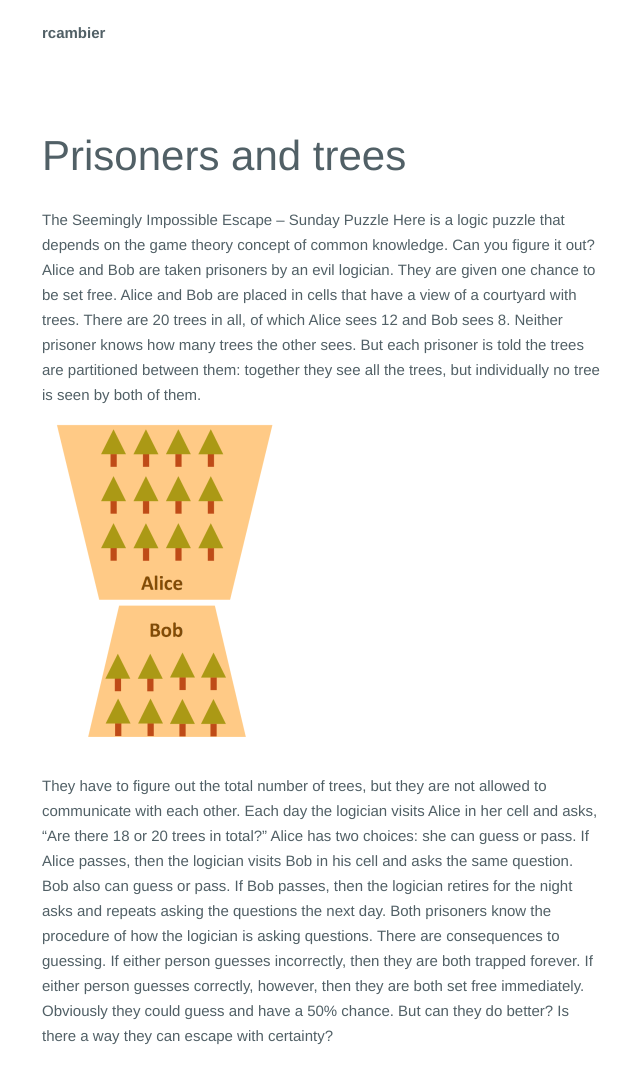
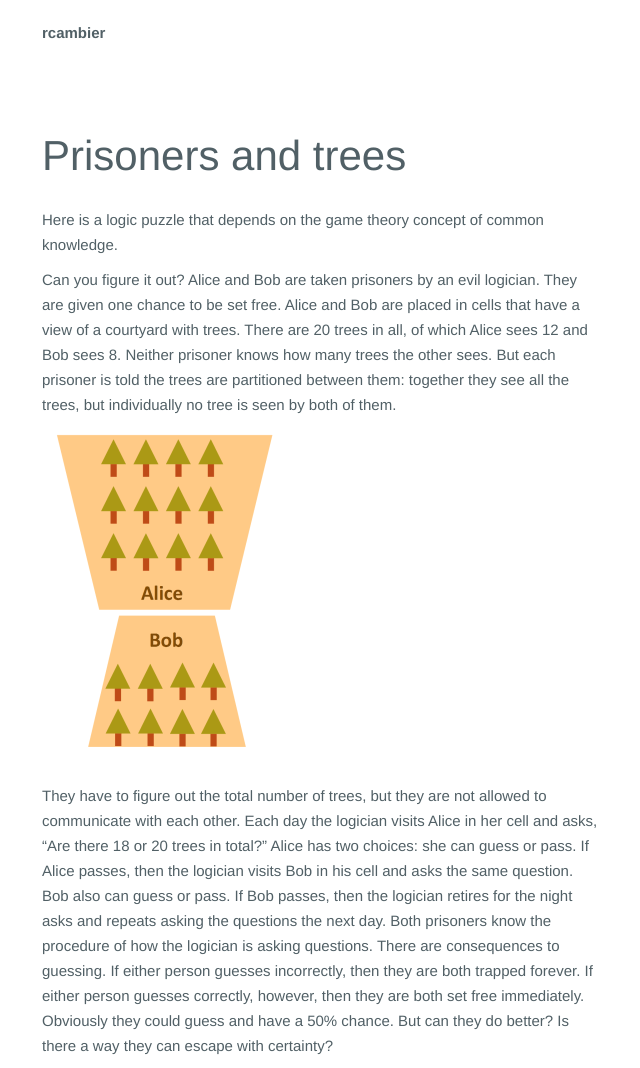
Before and after one commit to RCambier/rcambier.github.io, a Jekyll site: the page built from _posts/2018-12-10-prisoners-trees.md, in a window 1280 px wide. Shown: the whole page, without its empty margins (318-958 px from the left). Built offline with Jekyll 4.4.1, drawn with Linux system fonts in a browser that asks for light colours.

Commit message:
Add exerp

```diff
--- a/_posts/2018-12-10-prisoners-trees.md
+++ b/_posts/2018-12-10-prisoners-trees.md
@@ -5,8 +5,9 @@
 title: Prisoners and trees
 difficulty: 4
 ---
-The Seemingly Impossible Escape – Sunday Puzzle
-Here is a logic puzzle that depends on the game theory concept of common knowledge. Can you figure it out?
+Here is a logic puzzle that depends on the game theory concept of common knowledge.
+
+Can you figure it out?
 Alice and Bob are taken prisoners by an evil logician. They are given one chance to be set free.
 Alice and Bob are placed in cells that have a view of a courtyard with trees. There are 20 trees in all, of which Alice sees 12 and Bob sees 8.
 Neither prisoner knows how many trees the other sees. But each prisoner is told the trees are partitioned between them: together they see all the trees, but individually no tree is seen by both of them.
--- a/index.html
+++ b/index.html
@@ -7,5 +7,6 @@
   {% assign posts = site.categories.blog | sort:'difficulty' %}
   {% for item in  posts %}
     <a class='item' href='{{site.baseurl}}{{item.url}}'>{{item.title}} (difficulty {{item.difficulty}})</a>
+    {{ item.excerpt }}
   {% endfor %}
 </div>
```
Also changed, not shown: _posts/2018-12-10-blue-eyes.md (+3 -1 lines), _posts/2018-12-10-gender.md (+3 -1 lines), _posts/2018-12-10-peeking.md (+3 -1 lines), _posts/2018-12-10-rope.md (+3 -1 lines).
